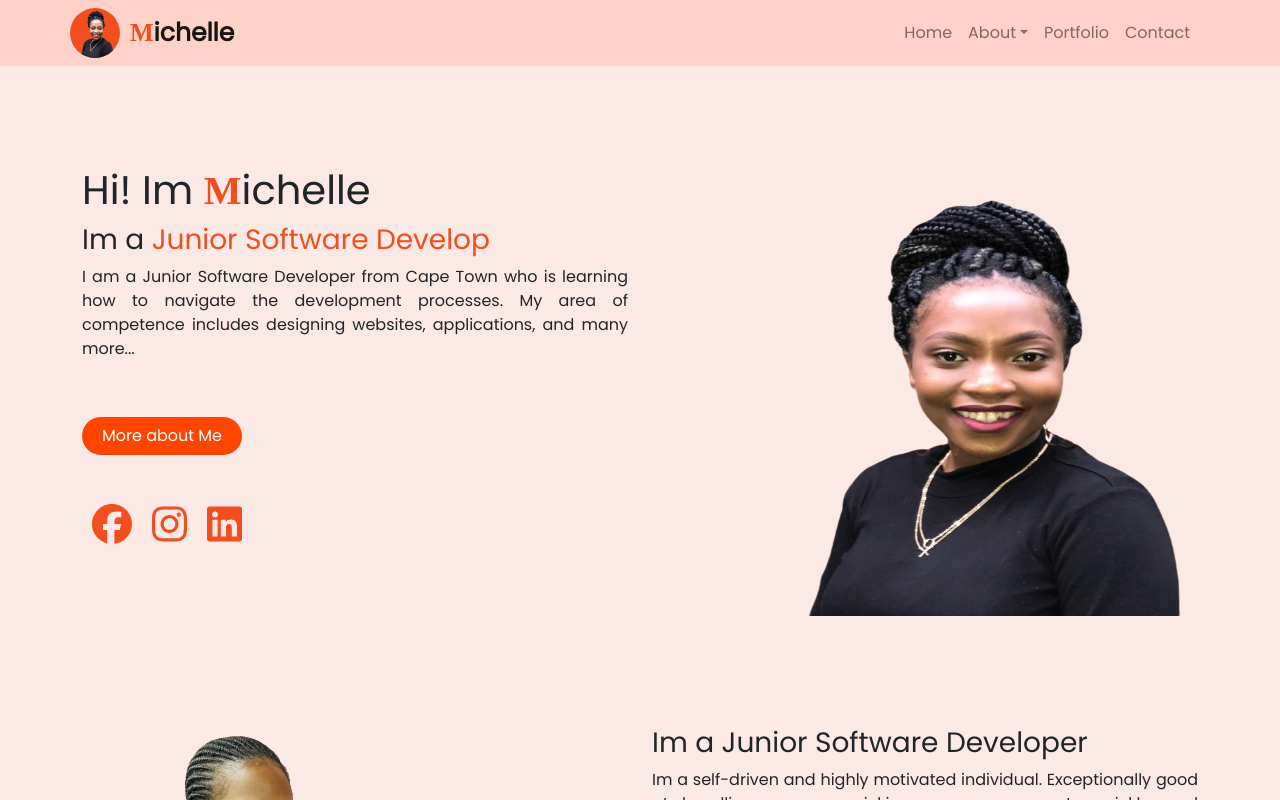
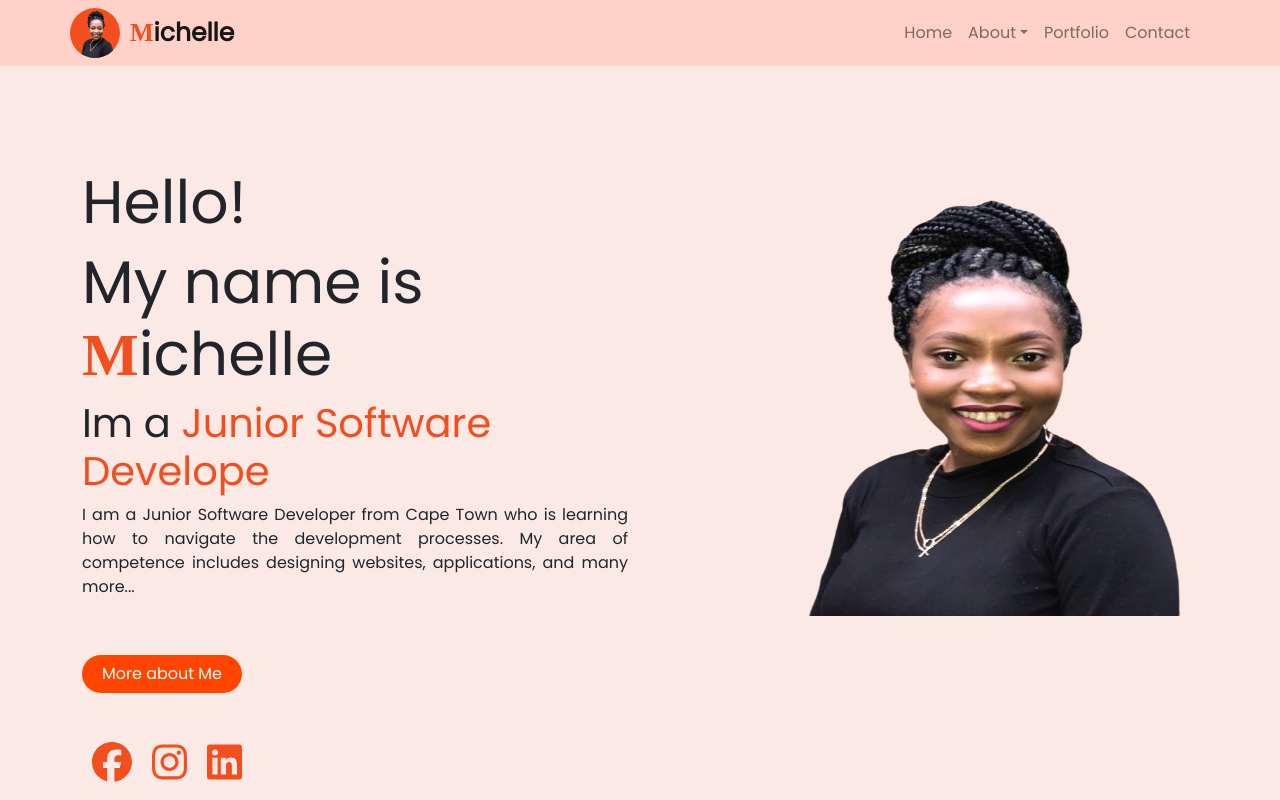
Before and after one commit to MichelleGoba/React_Portfolio, a React (Vite) app in the folder Portfolio/: page / in a window 1280 px wide. Shown: the top 800 px of the page. Built offline with nearby package versions, Linux system fonts and the light colour scheme; a web font is replaced by a local one.

Commit message:
styled home, fooer and about pages

```diff
--- a/Portfolio/src/components/about/About.jsx
+++ b/Portfolio/src/components/about/About.jsx
@@ -8,6 +8,7 @@ import image1 from "../../images/skills1.jpg";
 import image2 from "../../images/skills2.jpg";
 import image3 from "../../images/skills3.jpg";
 import image4 from "../../images/skills4.jpg";
+import CV from "../../images/Michelle Goba_CV.pdf";
 
 const About = () => {
   return (
@@ -53,12 +54,12 @@ const About = () => {
 
           <div className="abt-buttons">
             <div className="download-btn">
-              <a href="#" className="btn" id="download-btn">
+              <a href={CV} className="btn" id="download-btn">
                 Download CV
               </a>
             </div>
             <div className="hire-btn">
-              <a href="#" className="btn" id="hire-btn">
+              <a href="#contact" className="btn" id="hire-btn">
                 Hire Me
               </a>
             </div>
--- a/Portfolio/src/components/about/about.css
+++ b/Portfolio/src/components/about/about.css
@@ -13,6 +13,11 @@
 
  .title{
     font-weight: 700;
+ }
+ .profession{
+    font-size: 30px;
+    font-weight: 600;
+    color: orangered;
  }
  /* .about-title::before{
     content: '';
--- a/Portfolio/src/components/footer/Footer.jsx
+++ b/Portfolio/src/components/footer/Footer.jsx
@@ -1,3 +1,4 @@
+import { useEffect } from "react";
 import "./footer.css";
 
 import { FontAwesomeIcon } from "@fortawesome/react-fontawesome";
@@ -7,9 +8,38 @@ import {
   faInstagram,
   faLinkedin,
 } from "@fortawesome/free-brands-svg-icons";
-import myLogo from "../../images/logo.png";
+
 
 const Footer = () => {
+  useEffect(() => {
+    // Function to wrap each character in a span tag
+    const wrapCharacters = () => {
+      const text = document.querySelector('.text');
+      text.innerHTML = text.textContent
+        .split('')
+        .map((char) => `<span>${char}</span>`)
+        .join('');
+    };
+
+    // Call the wrapCharacters function
+    wrapCharacters();
+
+    // Function to add the rotation animation
+    const rotateText = () => {
+      const spans = document.querySelectorAll('.text span');
+      let rotation = 0;
+      setInterval(() => {
+        rotation = (rotation + 1) % 360; // Increment rotation from 0 to 359 degrees
+        spans.forEach((span, index) => {
+          span.style.transform = `rotate(${index * 32 + rotation}deg)`;
+        });
+      }, 50); // Adjust the interval for the rotation speed
+    };
+
+    // Call the rotateText function
+    rotateText();
+  }, []);
+
   return (
     <footer className="page-footer font-small pt-2">
       <div className="container-fluid text-md-left">
@@ -57,10 +87,20 @@ const Footer = () => {
 
           {/* logo start */}
           <div className="col-md-4 mb-md-0 mb-3" id="logo">
-            <a href="#home">
-              <img src={myLogo} className="logo" />
-            </a>
+
+      <div className="circle">
+        <a href="home"><div className="footer-logo"></div></a>
+        <h3 className="text">Developer - </h3>
+      </div>
+
           </div>
+          <div>
+          <div>
+
+
+    </div>
+
+    </div>
           {/* logo end */}
 
         </div>
--- a/Portfolio/src/components/home/Home.jsx
+++ b/Portfolio/src/components/home/Home.jsx
@@ -25,8 +25,9 @@ const Home = () => {
       <Row>
         <Col sm={12} md={8} lg={6} className="content">
           <h1 className="greeting">
-            Hi! Im <span>M</span>ichelle
+            Hello!
           </h1>
+          <h1 className="greeting">My name is <span>M</span>ichelle</h1>
           <h3 className="my-profession">
             Im a{" "}
             <span id="profession">{typrEffect}</span>
--- a/Portfolio/src/components/home/home.css
+++ b/Portfolio/src/components/home/home.css
@@ -17,11 +17,19 @@
 .content p{
     text-align: justify;
 }
-
+.greeting{
+    font-size: 60px;
+}
 .greeting span{
+    font-size: 60px;
     color: #F24E1E;
     font-family: 'Clicker Script', cursive;
     font-weight: 600;
+}
+
+.my-profession{
+    font-size: 40px;
+    font-weight: 500;
 }
 
 #profession{
```
